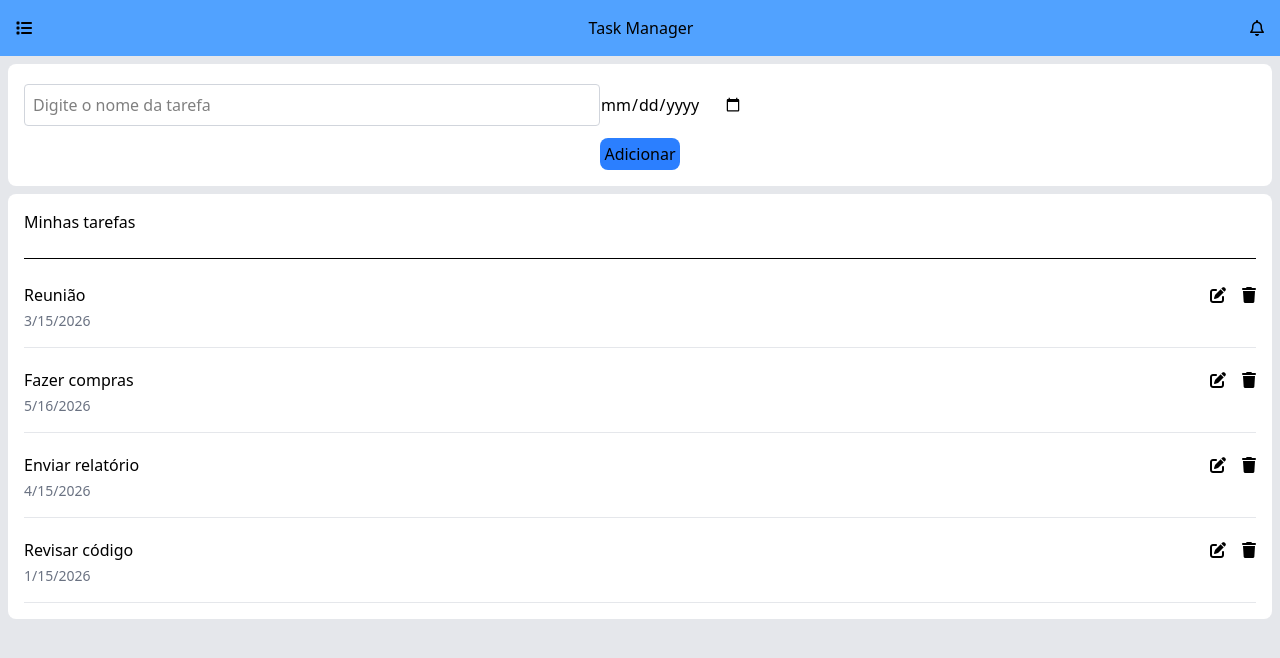
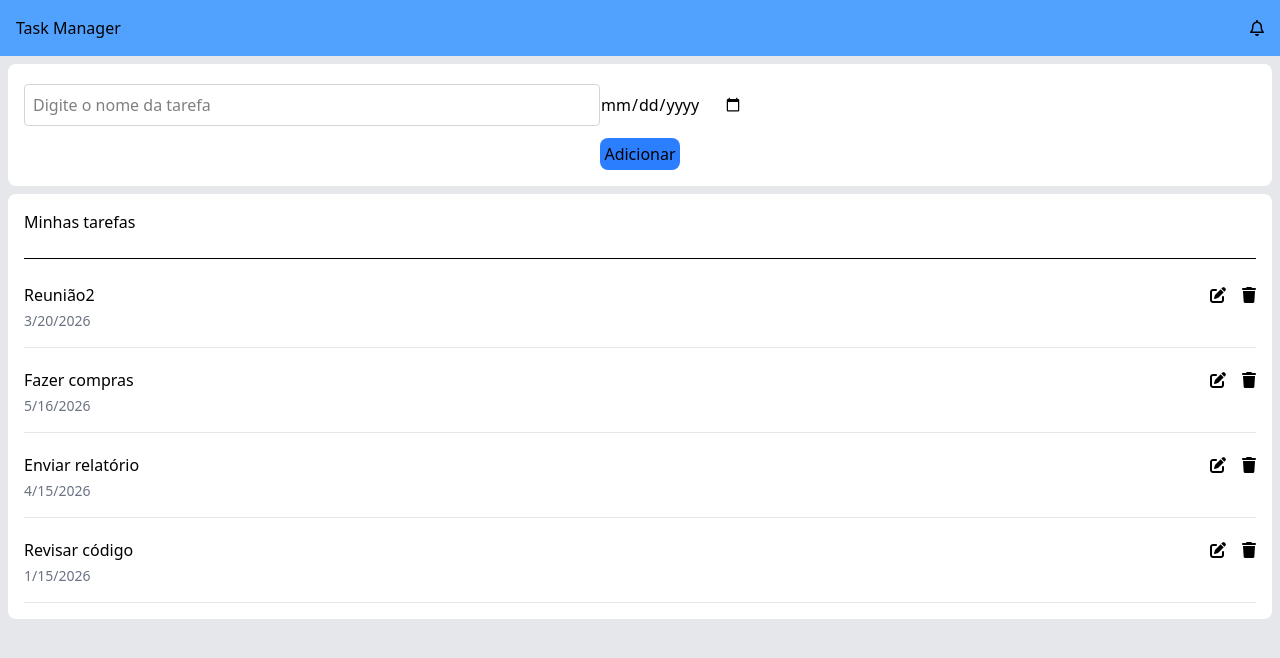
Before and after one commit to n-uderson/Task-Manager, a React (Vite) app: page / in a window 1280 px wide. Shown: the top 658 px of the page. Built offline with nearby package versions, Linux system fonts and the light colour scheme; data requests are answered from the project's data file.

Commit message:
Adicionei a edição da data e preparei o para receber o backand

```diff
--- a/db.json
+++ b/db.json
@@ -1,25 +1,28 @@
 {
   "tarefas": [
     {
-      "id": 1,
-      "titulo": "Reunião",
-      "data": "2026-03-15"
-
+      "id": "1",
+      "titulo": "Reunião2",
+      "data": "2026-03-20",
+      "conf": false
     },
     {
-      "id": 2,
+      "id": "2",
       "titulo": "Fazer compras",
-      "data": "2026-05-16"
+      "data": "2026-05-16",
+      "conf": false
     },
     {
-      "id": 3,
+      "id": "3",
       "titulo": "Enviar relatório",
-      "data": "2026-04-15"
+      "data": "2026-04-15",
+      "conf": false
     },
     {
-      "id": 4,
-     "titulo": "Revisar código",
-      "data": "2026-01-15"
+      "id": "4",
+      "titulo": "Revisar código",
+      "data": "2026-01-15",
+      "conf": false
     }
   ]
 }
--- a/package.json
+++ b/package.json
@@ -5,6 +5,8 @@
   "type": "module",
   "scripts": {
     "dev": "vite",
+    "server": "json-server --watch db.json --port 3001",
+    "dev:all": "concurrently \"npm run server\" \"npm run dev\"",
     "build": "vite build",
     "lint": "eslint .",
     "preview": "vite preview"
@@ -21,10 +23,12 @@
     "@types/react": "^19.2.5",
     "@types/react-dom": "^19.2.3",
     "@vitejs/plugin-react": "^5.1.1",
+    "concurrently": "^9.2.1",
     "eslint": "^9.39.1",
     "eslint-plugin-react-hooks": "^7.0.1",
     "eslint-plugin-react-refresh": "^0.4.24",
     "globals": "^16.5.0",
+    "json-server": "^1.0.0-beta.9",
     "vite": "^7.2.4"
   }
 }
--- a/src/App.jsx
+++ b/src/App.jsx
@@ -12,17 +12,24 @@ function App() {
   const [tarefas, setTarefas] = useState([])
 
   useEffect(() => {
-
-    fetch('/db.json')
-      .then(res => res.json())
-      .then(data => setTarefas(data.tarefas))
+    const fetchTarefas = async () => {
+      try {
+        const response = await fetch('http://localhost:3001/tarefas', { method: 'GET' });
+        if (!response.ok) throw new Error('Erro ao buscar tarefas');
+        const data = await response.json();
+        setTarefas(data);
+      } catch (error) {
+        console.error('Erro:', error);
+      }
+    };
+    fetchTarefas();
   }, [])
 
   return (
     <div className='min-h-screen bg-gray-200'>
       <div className='bg-blue-400 flex justify-between items-center p-4'>
 
-      <Nav  />
+
         <h1>Task Manager</h1>
         <i className="fa-regular fa-bell cursor-pointer"></i>
       </div>
--- a/src/assets/components/ButtomEdit.jsx
+++ b/src/assets/components/ButtonEdit.jsx
@@ -1,21 +1,26 @@
 import React, { useState } from 'react';
 
-function ButtomEdit({tarefa, onSave}) {
+function ButtonEdit({tarefa, onSave, data}) {
     const [editOpen, setEditOpen] = useState(false);
     const [draft, setDraft] = useState(tarefa?.titulo ?? "");
+    const [draftData, setDraftData] = useState(tarefa?.data ?? "");
 
     const saveEdit = () => {
-        if (draft.trim()) {
-            onSave(tarefa.id, draft.trim());
+        if (draft.trim() && draftData.trim()) {
+            onSave(tarefa.id, draft.trim(), draftData.trim());
         }
         setEditOpen(false);
     }
+
+
+
 
     return (
         <div>
             <button onClick={() => {
                 setEditOpen(!editOpen);
                 setDraft(tarefa.titulo);
+                setDraftData(tarefa.data);
             }}
             className="cursor-pointer hover:text-blue-500"
             aria-label="Editar">
@@ -36,11 +41,19 @@ function ButtomEdit({tarefa, onSave}) {
                         onChange={(e) => setDraft(e.target.value)}
                         autoFocus
                     />
+                    <div className="flex flex-col gap-1 mb-4">
+
+                  <input type="date"
+                  name="date"
+                   id="date"
+                   value={draftData}
+                   onChange={(e) => setDraftData(e.target.value)} />
+                </div>
                     <div className='flex gap-3 justify-end'>
                         <button onClick={() => setEditOpen(false)} className="bg-gray-300 hover:bg-gray-400 px-4 py-2 rounded-lg cursor-pointer">
                             Cancelar
                         </button>
-                        <button onClick={() => saveEdit()} className="bg-blue-500 hover:bg-blue-600 text-white px-4 py-2 rounded-lg cursor-pointer">
+                        <button onClick={() => { saveEdit()}} className="bg-blue-500 hover:bg-blue-600 text-white px-4 py-2 rounded-lg cursor-pointer">
                             Salvar
                         </button>
                     </div>
@@ -51,4 +64,4 @@ function ButtomEdit({tarefa, onSave}) {
     );
 }
 
-export default ButtomEdit;
+export default ButtonEdit;
--- a/src/assets/components/Tarefas.jsx
+++ b/src/assets/components/Tarefas.jsx
@@ -1,45 +1,84 @@
-import { useState } from "react";
-import ButtomEdit from "./ButtomEdit";
+import { useState,  } from "react";
+import ButtonEdit from "./ButtonEdit";
 
 function Tarefas({tarefas, setTarefas}) {
   // Confrima uma tarefa concluida
-  function onConfClick(tarefaId){
-    const newConf = tarefas.map(tarefa => {
-      if (tarefa.id === tarefaId) {
-        return {...tarefa, conf: !tarefa.conf}
+  async function onConfClick(tarefaId){
+    try {
+      const tarefa = tarefas.find(t => t.id === tarefaId);
+      const novoStatus = !tarefa.conf;
 
+      const response = await fetch(`http://localhost:3001/tarefas/${tarefaId}`, {
+        method: 'PUT',
+        headers: { 'Content-Type': 'application/json' },
+        body: JSON.stringify({ ...tarefa, conf: novoStatus })
+      });
+      if (!response.ok) throw new Error('Erro ao atualizar tarefa');
+
+      const newConf = tarefas.map(t =>
+        t.id === tarefaId ? {...t, conf: novoStatus} : t
+      );
+      setTarefas(newConf);
+    } catch (error) {
+      console.error('Erro:', error);
     }
-      return tarefa
-    })
-    setTarefas(newConf);
-
   }
 
   // Deleta uma tarefa
-  function onDeleteClick(tarefaId){
-    const newDelete = tarefas.filter(tarefa => tarefa.id !== tarefaId)
+  async function onDeleteClick(tarefaId){
+    try {
+      const response = await fetch(`http://localhost:3001/tarefas/${tarefaId}`, {
+        method: 'DELETE',
+        headers: { 'Content-Type': 'application/json' }
+      });
+      if (!response.ok) throw new Error('Erro ao deletar tarefa');
+      const newDelete = tarefas.filter(tarefa => tarefa.id !== tarefaId);
       setTarefas(newDelete);
+    } catch (error) {
+      console.error('Erro:', error);
+    }
   }
 
-  // Adiciona uma nova ratefa na lista de tarefas
-  function onAddSubmit (titulo, data){
-        const newTarefa = {
-            id: titulo.length + 1,
+  // Adiciona uma nova tarefa na lista de tarefas
+  async function onAddSubmit (titulo, data){
+    try {
+      const response = await fetch('http://localhost:3001/tarefas', {
+        method: 'POST',
+        headers: { 'Content-Type': 'application/json' },
+        body: JSON.stringify({
           titulo: titulo,
-            data: data
-        };
+          data: data,
+          conf: false
+        })
+      });
+      if (!response.ok) throw new Error('Erro ao adicionar tarefa');
+      const newTarefa = await response.json();
       setTarefas([...tarefas, newTarefa]);
-
+    } catch (error) {
+      console.error('Erro:', error);
+    }
   }
     const [titulo, setTitulo] = useState("");
     const [data, setData] = useState("");
 
     // Edita uma tarefa
-    const handleSaveEdit = (id, novoTitulo) => {
+    const handleSaveEdit = async (id, novoTitulo, novaData) => {
+      try {
+        const tarefa = tarefas.find(t => t.id === id);
+        const response = await fetch(`http://localhost:3001/tarefas/${id}`, {
+          method: 'PUT',
+          headers: { 'Content-Type': 'application/json' },
+          body: JSON.stringify({ ...tarefa, titulo: novoTitulo, data: novaData })
+        });
+        if (!response.ok) throw new Error('Erro ao editar tarefa');
+
         const atualizadas = tarefas.map((t) =>
-        t.id === id ? { ...t, titulo: novoTitulo } : t
+          t.id === id ? { ...t, titulo: novoTitulo, data: novaData } : t
         );
         setTarefas(atualizadas);
+      } catch (error) {
+        console.error('Erro:', error);
+      }
     };
 
 
@@ -104,7 +143,7 @@ function Tarefas({tarefas, setTarefas}) {
 
               <div className="space-x-4 flex flex-row">
 
-               <ButtomEdit tarefa={tarefa} onSave={handleSaveEdit}/>
+               <ButtonEdit tarefa={tarefa} onSave={handleSaveEdit}/>
 
                 <button onClick={() => onDeleteClick(tarefa.id)} className="cursor-pointer hover:text-red-500" aria-label="Excluir">
                   <i className="fa-solid fa-trash"></i>
```
Also changed, not shown: 1 other file (tests, documents, lock files or other folders). Lines whose indentation alone changed are shown as unchanged.
